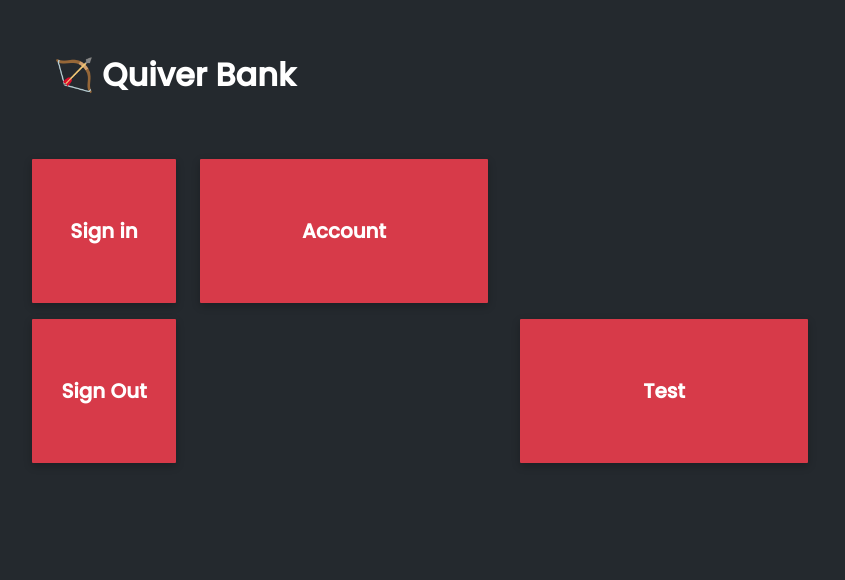
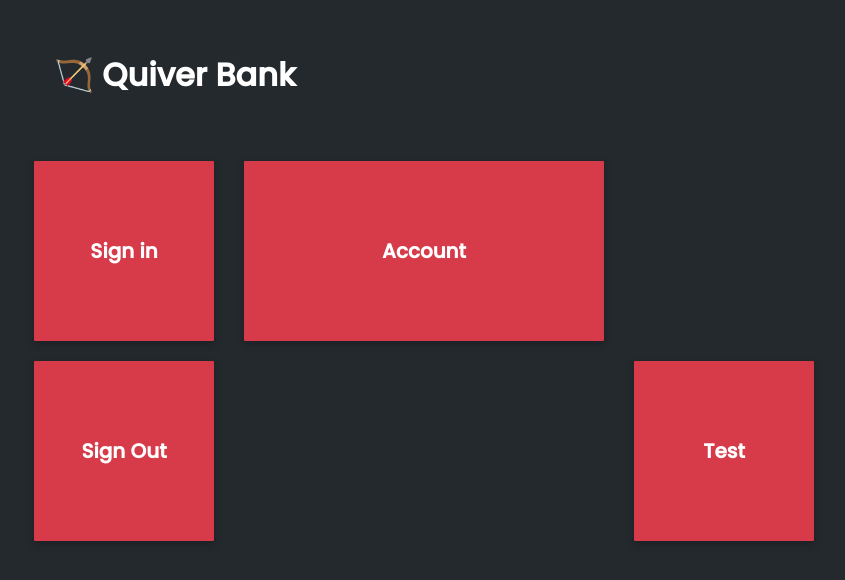
Before and after one commit to Delusion4013/Self-learning-web, a React (Create React App) app in the folder react-website/self-learning-app/: page / in a window 1280 px wide. Shown: the top 580 px of the page, without its empty margins (216-1061 px from the left). Built offline with nearby package versions, Linux system fonts and the light colour scheme.

Commit message:
Added more documentation/explanation to react-website

```diff
--- a/react-website/self-learning-app/src/App.css
+++ b/react-website/self-learning-app/src/App.css
@@ -29,8 +29,8 @@ html, body {
 
 .layout-grid {
 	display: grid;
-	grid-template-columns: repeat(5, 1fr);
-	grid-template-rows: repeat(5,1fr);
+	grid-template-columns: repeat(4, 1fr);
+	grid-template-rows: repeat(4,1fr);
 
 	align-items: center;
 	justify-items: center;
--- a/react-website/self-learning-app/src/App.js
+++ b/react-website/self-learning-app/src/App.js
@@ -1,7 +1,7 @@
 
 import './App.css';
 import LayoutGrid from './LayoutGrid';
-import currentLayout from './grid-layouts/test';
+import currentLayout from './grid-layouts/test.json';
 function App() {
   return (
     <div id="container">
@@ -10,6 +10,9 @@ function App() {
 			🏹 Quiver Bank
 			</h1>
 		</header>
+		{
+			console.log(currentLayout)
+		}
 		<LayoutGrid layout={currentLayout}>
 		</LayoutGrid>
     </div>
--- a/react-website/self-learning-app/src/LayoutGrid.js
+++ b/react-website/self-learning-app/src/LayoutGrid.js
@@ -18,6 +18,6 @@ function LayoutGrid(props) {
 		//Function returns a <div> element
 		//Inside the div element, some javascript containing the button array
 		//React takes the array and uses that to create the actual html button elements
+}
 
-}
 export default LayoutGrid;
```
Also changed, not shown: 2 other files (tests, documents, lock files or other folders).
